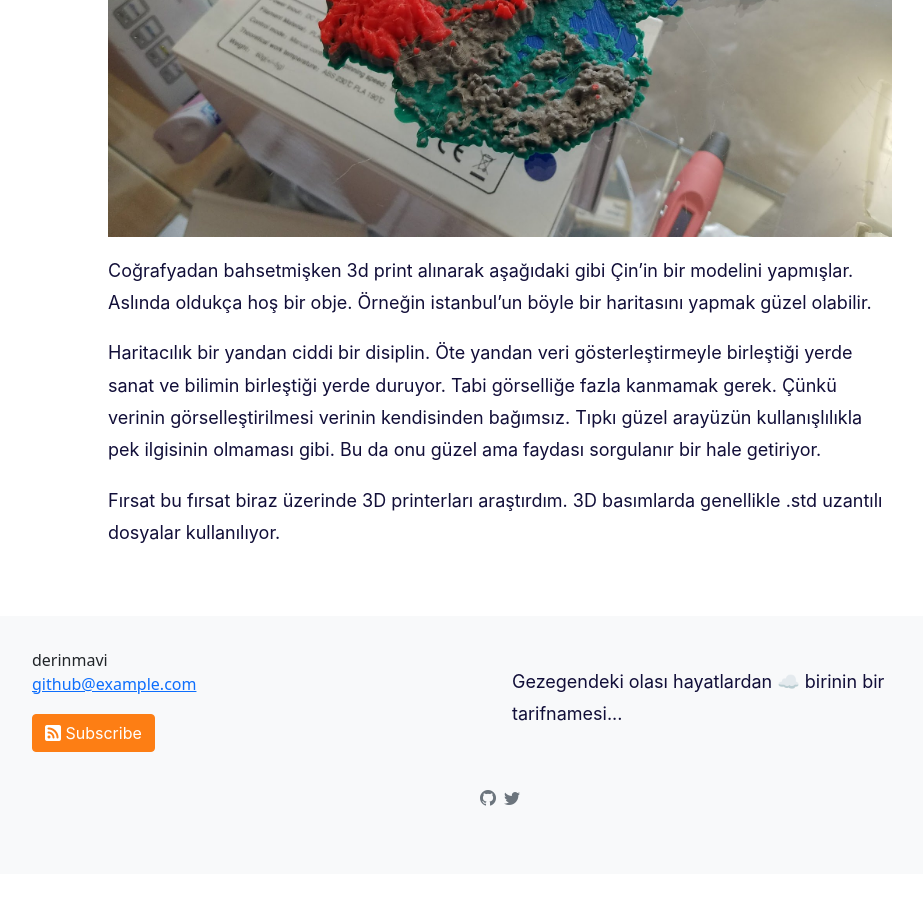
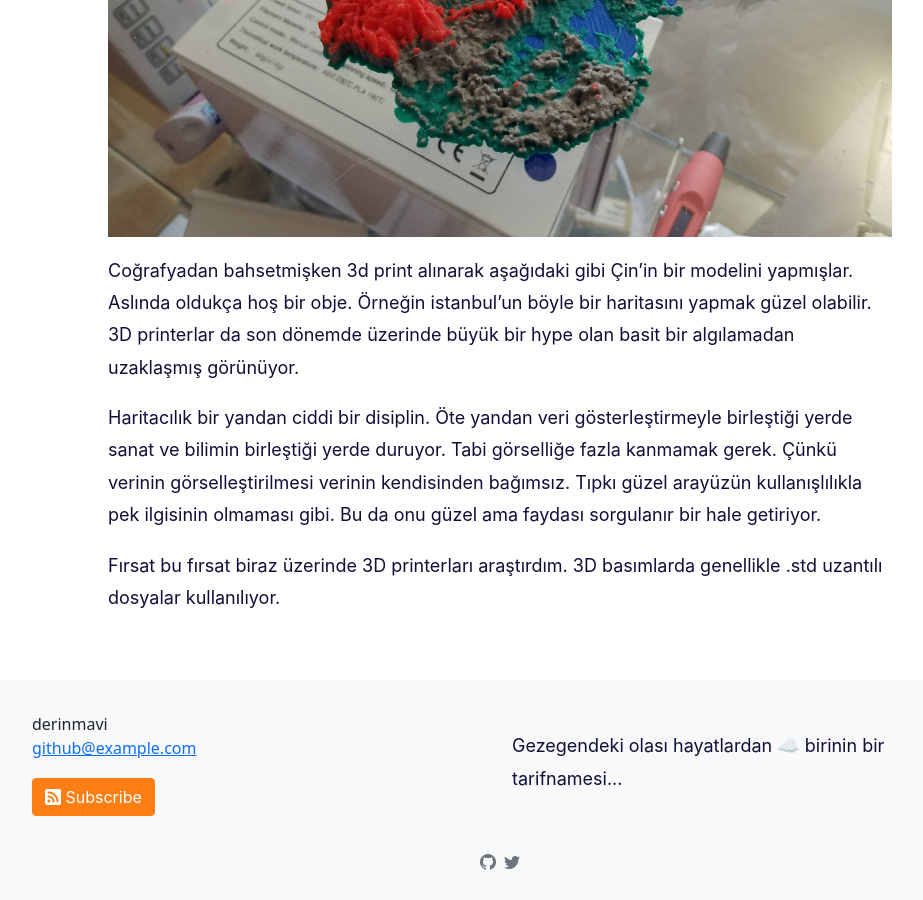
Before and after one commit to tozbulut/derinmavi.io, a Jekyll site: the page built from _posts/2022-02-09-haritalar-ve-3d.md, in a window 1280 px wide and 900 px high, scrolled down 884 px. Shown: the whole window, without its empty margins (140-1063 px from the left). Built offline with Jekyll 4.4.1, drawn with Linux system fonts in a browser that asks for light colours; before the commit the page ends 1758 px from its top, so only the background shows below that.

Commit message:
Update 2022-02-09-haritalar-ve-3d.md

```diff
--- a/_posts/2022-02-09-haritalar-ve-3d.md
+++ b/_posts/2022-02-09-haritalar-ve-3d.md
@@ -14,7 +14,7 @@ Haritada dikkatimi çeken Türkiye'nin ne kadar dağlık olduğuydu. Hepimiz oku
 
 <img src="https://derinmavi.io/images/harita2.jpg" alt="" class="img-fluid">
 
-Coğrafyadan bahsetmişken 3d print alınarak aşağıdaki gibi Çin'in bir modelini yapmışlar. Aslında oldukça hoş bir obje. Örneğin istanbul'un böyle bir haritasını yapmak güzel olabilir.
+Coğrafyadan bahsetmişken 3d print alınarak aşağıdaki gibi Çin'in bir modelini yapmışlar. Aslında oldukça hoş bir obje. Örneğin istanbul'un böyle bir haritasını yapmak güzel olabilir. 3D printerlar da son dönemde üzerinde büyük bir hype olan basit bir algılamadan uzaklaşmış görünüyor.
 
 Haritacılık bir yandan ciddi bir disiplin. Öte yandan veri gösterleştirmeyle birleştiği yerde sanat ve bilimin birleştiği yerde duruyor. Tabi görselliğe fazla kanmamak gerek. Çünkü verinin görselleştirilmesi verinin kendisinden bağımsız. Tıpkı güzel arayüzün kullanışlılıkla pek ilgisinin olmaması gibi. Bu da onu güzel ama faydası sorgulanır bir hale getiriyor.
 
```
